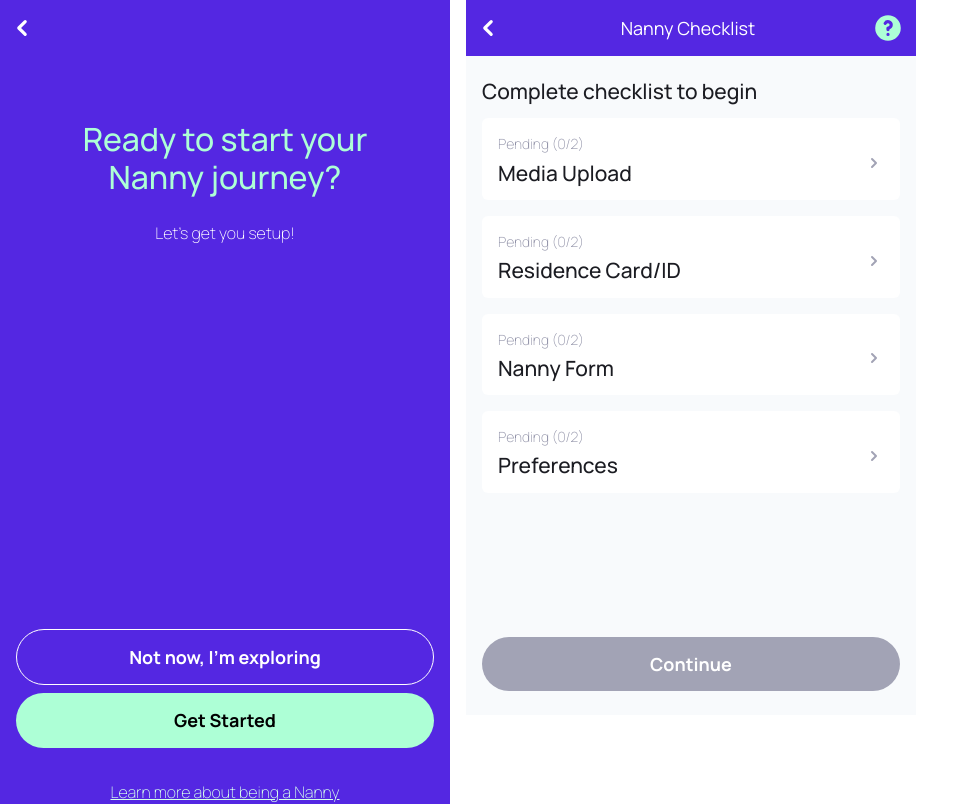
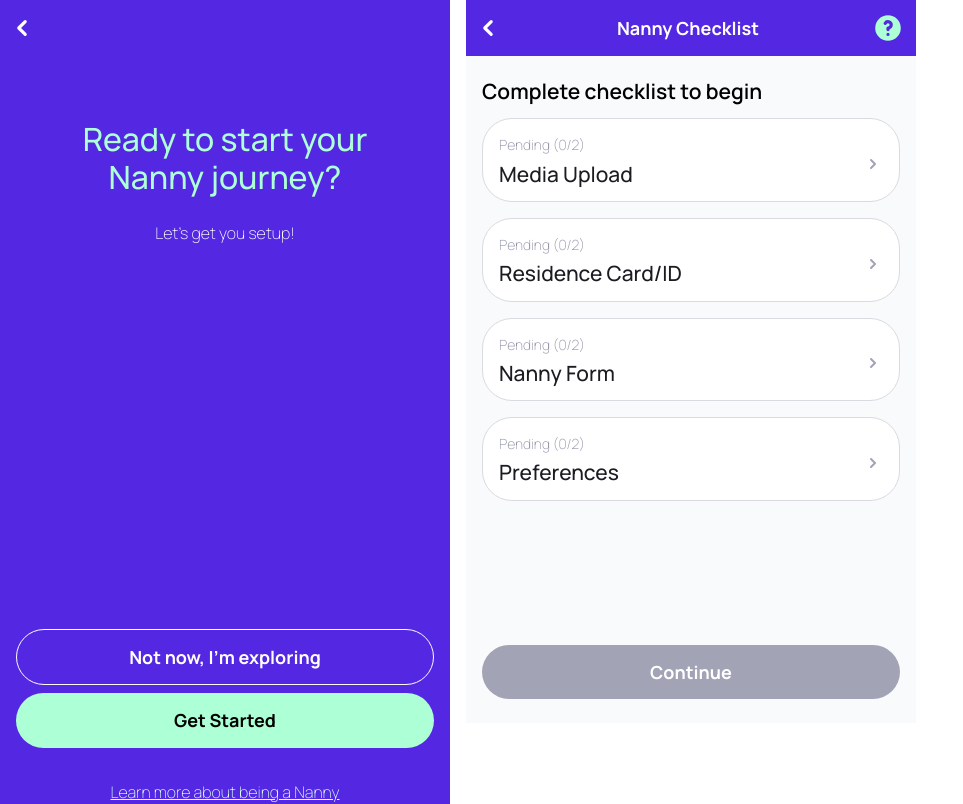
Before and after one commit to andres-codigo/nanny-nina, a Vue app: page /nanny-service-launch-checklist-onboarding in a window 1280 px wide. Shown: the top 804 px of the page, without its empty margins (0-963 px from the left). Built offline with nearby package versions, Linux system fonts and the light colour scheme.

Commit message:
[components/pages] class name updates

```diff
--- a/src/components/checklist/ChecklistItem.vue
+++ b/src/components/checklist/ChecklistItem.vue
@@ -1,7 +1,7 @@
 <!-- TODO: bg color for default, hover & focus... overall look of page too -->
 <template>
 	<li>
-		<a href="#" :class="['block mb-4 bg-white hover:bg-gray-200', hideContent ? 'rounded-md hover:rounded-lg' : 'border rounded-lg hover:rounded-lg']">
+		<a href="#" :class="['block mb-4 border border-gray-100 bg-white hover:bg-gray-200', hideContent ? 'rounded-30px hover:rounded-30px' : 'rounded-30px hover:rounded-30px']">
 			<div class="px-4 py-4 flex items-center">
 				<div :class="['flex-1', hideContent ? '' : 'my-4']">
 
--- a/src/components/navigation/TopNavigation.vue
+++ b/src/components/navigation/TopNavigation.vue
@@ -4,7 +4,7 @@
 			<div class="flex-none inline-flex justify-center items-center -ml-1.5 w-14 h-14">
 				<router-link :to="routerLinkPath"><ChevronLeftIcon :class="['w-8 h-8', iconColor]" aria-hidden="true" /></router-link>
 			</div>
-			<div :class="['grow h-14 inline-flex justify-center items-center text-xl', headerColor, hideHeader ? 'hidden sm:hidden' : '']">{{ text }}</div>
+			<div :class="['grow h-14 inline-flex justify-center items-center text-xl font-bold antialiased', headerColor, hideHeader ? 'hidden sm:hidden' : '']">{{ text }}</div>
 			<div class="flex-none inline-flex justify-center items-center w-14 h-14">
 				<slot></slot>
 			</div>
--- a/src/pages/02-worker/nanny/01-service-launch-and-checklist/pages/ChecklistLandingPage02.vue
+++ b/src/pages/02-worker/nanny/01-service-launch-and-checklist/pages/ChecklistLandingPage02.vue
@@ -5,7 +5,7 @@
 		</TopNavigation>
 		<main>
 			<div class="flex flex-col px-4 py-6 bg-slate-50">
-				<h5 class="mb-4 text-left text-header-five font-medium text-gray-900">Complete checklist to begin</h5>
+				<h5 class="mb-4 text-left text-header-five font-semibold">Complete checklist to begin</h5>
 				<div class="flex flex-col">
 					<ul role="list" class="">
 						<CheckListItem title="Media Upload" />
```
